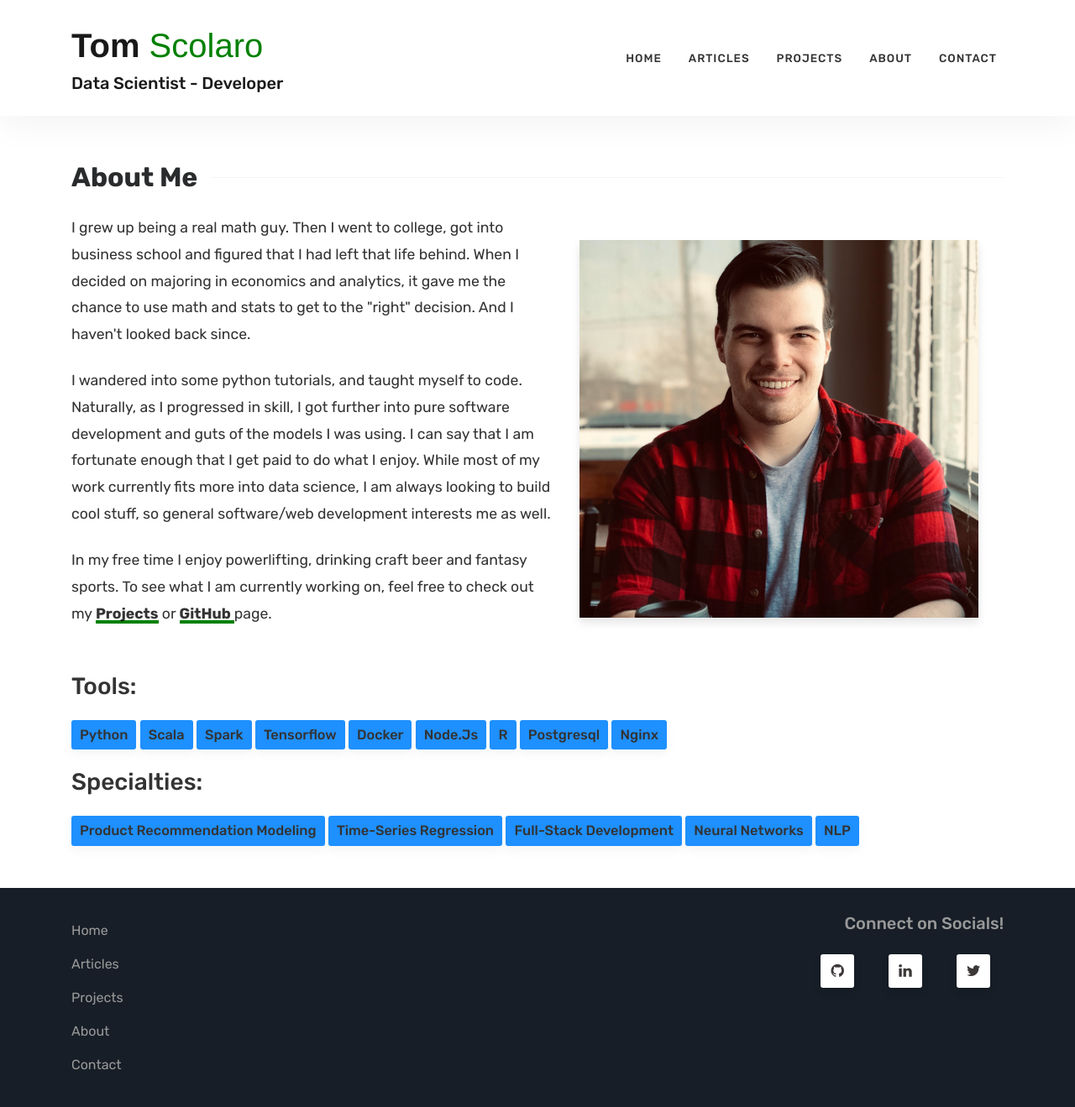
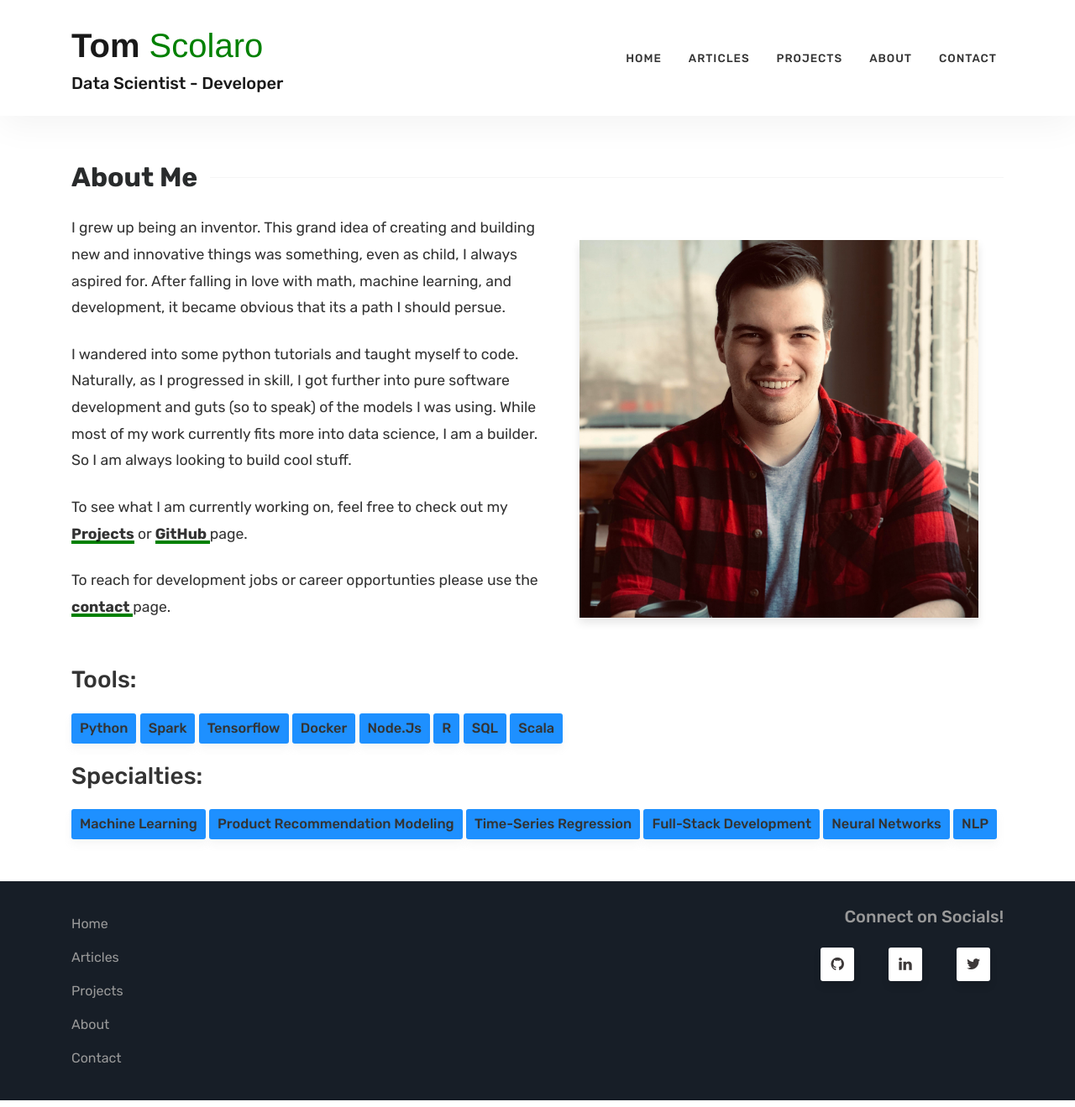
Before and after one commit to tomscolaro/blog, a Jekyll site: the page built from about.html, in a window 1280 px wide and 1319 px high. Shown: the whole window at 84% size. Built offline with Jekyll 4.4.1, drawn with Linux system fonts in a browser that asks for light colours.

Commit message:
Update about.html

```diff
--- a/about.html
+++ b/about.html
@@ -9,22 +9,25 @@ title: About Me
   <div class= 'about-image-wrapper' >
 <img src="{{ site.baseurl }}/assets/images/about.jpg" />
   </div>
-<p>  I grew up being a real math guy. Then I went to college, got into business school and figured that
-  I had left that life behind. When I decided on majoring in economics and analytics, it gave me the chance to use
-   math and stats to get to the "right" decision. And I haven't looked back since.
+<p>  I grew up being an inventor. This grand idea of creating and building new and innovative things was something, even as child, I always aspired for.
+    After falling in love with math, machine learning, and development, it became obvious that its a path I should persue.
 </p>
 
 <p>
-  I wandered into some python tutorials, and taught myself to code. Naturally, as I progressed in skill, I got further
-  into pure software development and guts of the models I was using. I can say that I am fortunate enough that I get paid
-  to do what I enjoy. While most of my work currently fits more into data science, I am always looking to
-  build cool stuff, so general software/web development interests me as well.
+  I wandered into some python tutorials and taught myself to code. Naturally, as I progressed in skill, I got further
+  into pure software development and guts (so to speak) of the models I was using. While most of my work currently fits more into data science, I am a builder.
+  So I am always looking to build cool stuff.
 </p>
 <p>
-  In my free time I enjoy powerlifting, drinking craft beer and fantasy sports. To see what I am currently working on, feel free to check out
+    To see what I am currently working on, feel free to check out
   my     <a class= 'inline-links' href="{{ site.baseurl }}/projects.html">Projects</a>
    or  <a class= 'inline-links' href="https://github.com/tomscolaro"> GitHub </a>  page.
 </p>
+
+<p>
+    To reach for development jobs or career opportunties please use the  <a class= 'inline-links' href="{{ site.baseurl }}/contact.html"> contact </a>  page.
+</p>
+
 </div>
 
 <br/>
@@ -33,19 +36,20 @@ title: About Me
   <h3>Tools:  </h3>
     <ul class="tech-stack">
         <li> Python </li>
-        <li> Scala </li>
         <li> Spark </li>
         <li> Tensorflow </li>
         <li> Docker </li>
         <li> Node.js</li>
         <li> R </li>
-        <li> Postgresql </li>
-        <li> Nginx </li>
+        <li> SQL </li>
+        <li> Scala </li>
+
       </ul>
 
 
   <h3>Specialties:  </h3>
     <ul class="tech-stack">
+        <li> Machine Learning </li>
         <li> Product Recommendation Modeling </li>
         <li> Time-Series Regression </li>
         <li> Full-Stack Development </li>
```
